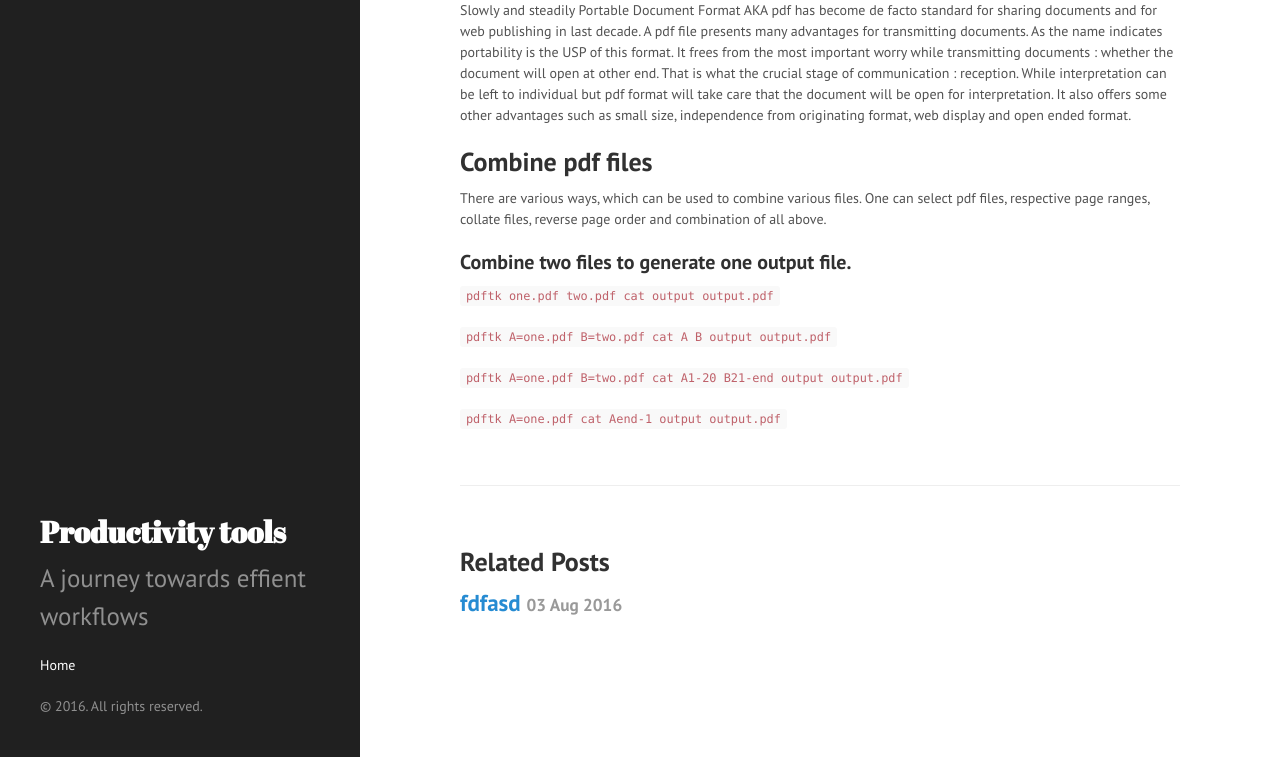
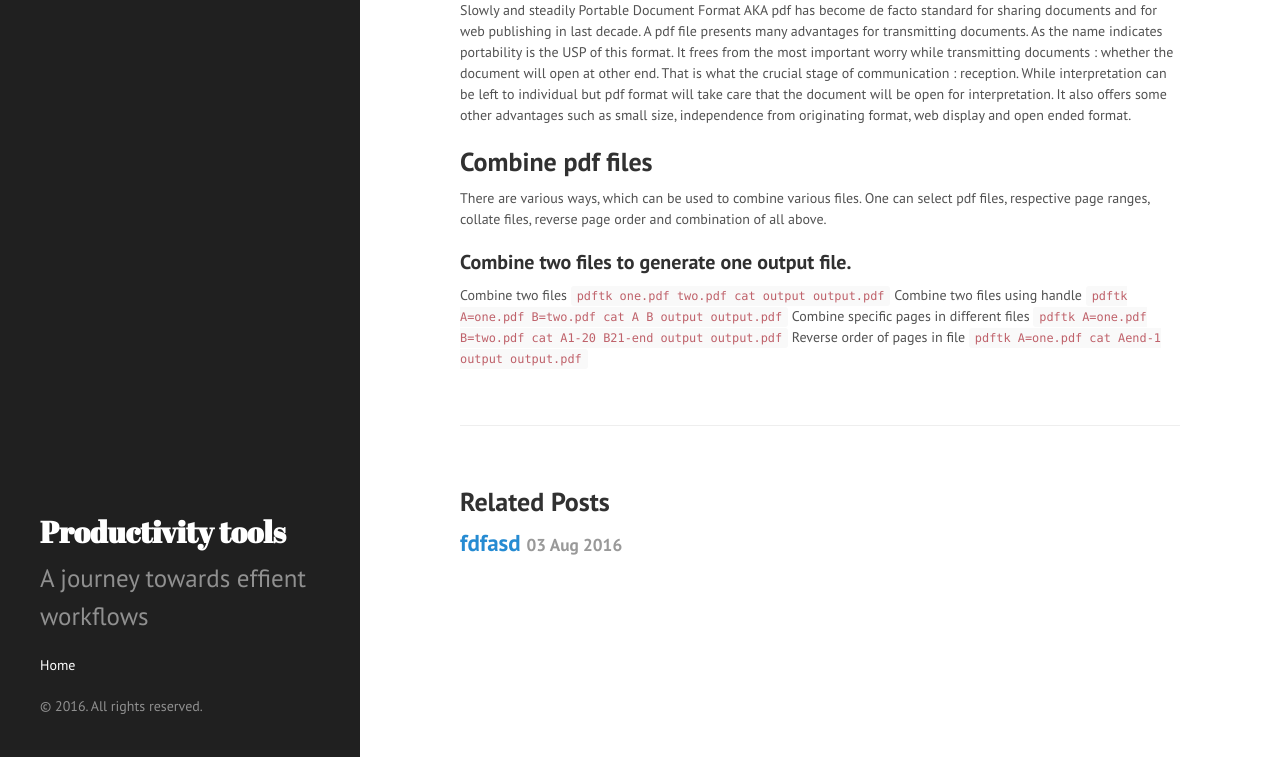
Before and after one commit to MaheshTK/MaheshTK.github.io, a Jekyll site: the page built from _posts/2016-08-03-manipulating-pdf-files.markdown, in a window 1280 px wide and 1058 px high. Shown: the part 301-1058 px from the top of the window. Built offline with Jekyll 4.4.1, drawn with Linux system fonts in a browser that asks for light colours.

Commit message:
Post update: Manipulating pdf files

````diff
--- a/_posts/2016-08-03-manipulating-pdf-files.markdown
+++ b/_posts/2016-08-03-manipulating-pdf-files.markdown
@@ -14,10 +14,11 @@ Slowly and steadily Portable Document Format AKA pdf has become de facto standar
 There are various ways, which can be used to combine various files. One can select pdf files, respective page ranges, collate files, reverse page order and combination of all above.
 
 #### Combine two files to generate one output file.
+Combine two files
 ```pdftk one.pdf two.pdf cat output output.pdf```
-
+Combine two files using handle
 ```pdftk A=one.pdf B=two.pdf cat A B output output.pdf```
-
+Combine specific pages in different files
 ```pdftk A=one.pdf B=two.pdf cat A1-20 B21-end output output.pdf```
-
+Reverse order of pages in file
 ```pdftk A=one.pdf cat Aend-1 output output.pdf```
````
